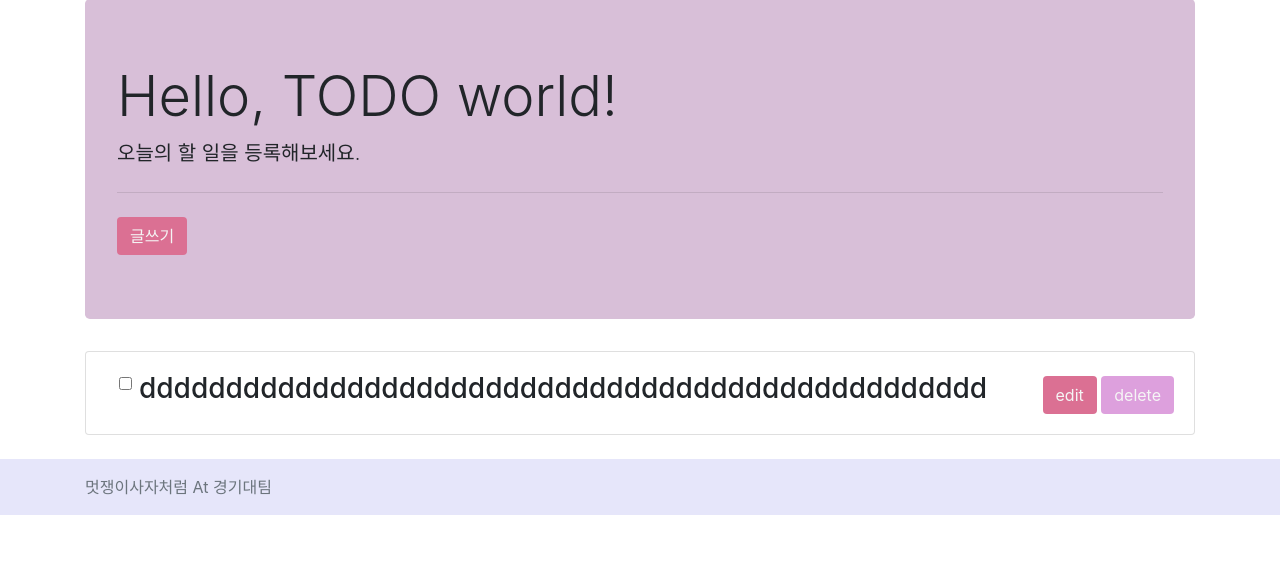
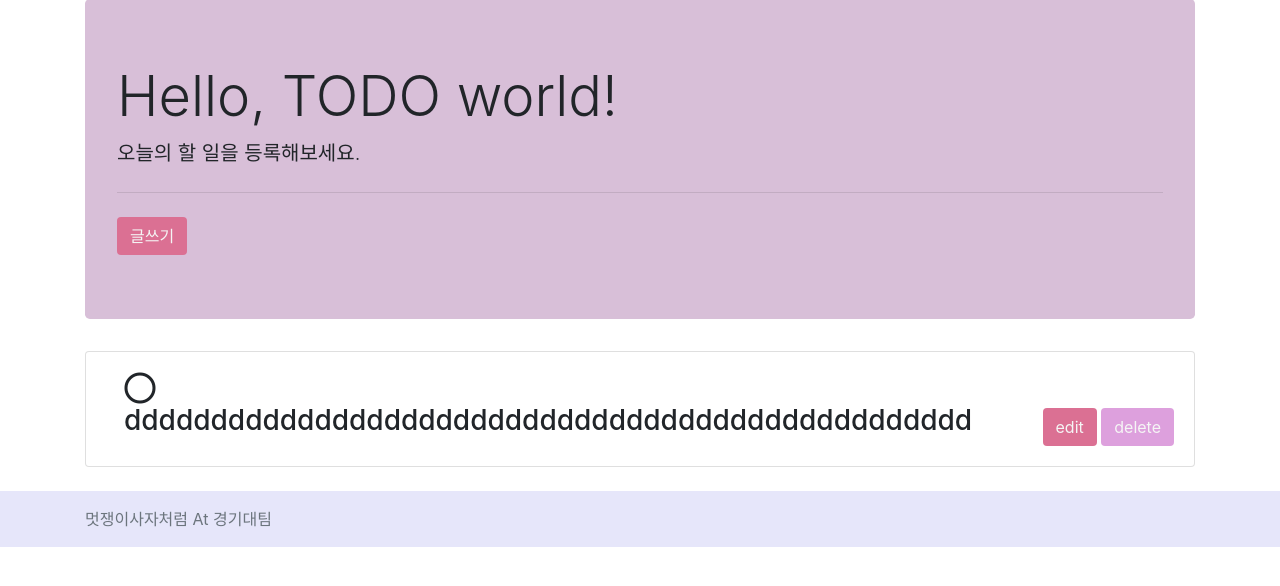
Before and after one commit to moonelysian/todo_project, a Django app: page /todo in a window 1280 px wide. Shown: the part 73-659 px from the top of the page. Run offline with Django 3.2, Linux system fonts and the light colour scheme; a user stored in the database is signed in; data comes from the database, SQL or seed files in the repository; both versions use the stored data as it was after the commit; some libraries are stand-ins or nearby versions.

Commit message:
ungikang third

```diff
--- a/todo_project/templates/base.html
+++ b/todo_project/templates/base.html
@@ -2,11 +2,11 @@
     <head>
         <link rel="stylesheet" href="https://stackpath.bootstrapcdn.com/bootstrap/4.2.1/css/bootstrap.min.css" integrity="sha384-GJzZqFGwb1QTTN6wy59ffF1BuGJpLSa9DkKMp0DgiMDm4iYMj70gZWKYbI706tWS" crossorigin="anonymous">
         <link href="https://stackpath.bootstrapcdn.com/font-awesome/4.7.0/css/font-awesome.min.css" rel="stylesheet" integrity="sha384-wvfXpqpZZVQGK6TAh5PVlGOfQNHSoD2xbE+QkPxCAFlNEevoEH3Sl0sibVcOQVnN" crossorigin="anonymous">
+        <link rel="stylesheet" href="https://use.fontawesome.com/releases/v5.7.2/css/all.css" integrity="sha384-fnmOCqbTlWIlj8LyTjo7mOUStjsKC4pOpQbqyi7RrhN7udi9RwhKkMHpvLbHG9Sr" crossorigin="anonymous">
 
         <script src="https://code.jquery.com/jquery-3.3.1.slim.min.js" integrity="sha384-q8i/X+965DzO0rT7abK41JStQIAqVgRVzpbzo5smXKp4YfRvH+8abtTE1Pi6jizo" crossorigin="anonymous"></script>
         <script src="https://cdnjs.cloudflare.com/ajax/libs/popper.js/1.14.6/umd/popper.min.js" integrity="sha384-wHAiFfRlMFy6i5SRaxvfOCifBUQy1xHdJ/yoi7FRNXMRBu5WHdZYu1hA6ZOblgut" crossorigin="anonymous"></script>
         <script src="https://stackpath.bootstrapcdn.com/bootstrap/4.2.1/js/bootstrap.min.js" integrity="sha384-B0UglyR+jN6CkvvICOB2joaf5I4l3gm9GU6Hc1og6Ls7i6U/mkkaduKaBhlAXv9k" crossorigin="anonymous"></script>
-
     </head>
 
     <body>
@@ -70,6 +70,6 @@
                 <span class="text-muted">멋쟁이사자처럼 At 경기대팀</span>
             </div>
         </footer>
+    </body>
 
-    </body>
 </html>
--- a/todolist/templates/todo.html
+++ b/todolist/templates/todo.html
@@ -16,8 +16,9 @@
             <div class="card-body">
                 <div class="row">
                     <div class="form-check col align-self-start pl-5">
-                    <input class="form-check-input" type="checkbox" value="" id="defaultCheck{{todo.id}}">
-                    <label class="form-check-label" for="defaultCheck{{todo.id}}">
+                        <input class="form-check-input" type="checkbox" style="display:none;" value="" id="{{todo.id}}" onclick="check(this)">
+                        <label class="form-check-label row" for="{{todo.id}}">
+                            <i class="far fa-circle fa-2x mr-2" id="icon{{todo.id}}"></i>
                             <h3>{{todo.item}}</h3>
                         </label>
                     </div>
@@ -32,5 +33,18 @@
     {% endfor %}
 
 </div>
+<script>
+function check(test) {
+    var getId = test.id;
+    var checkBox = document.getElementById(getId);
+    var iconId = "icon" + getId
+    var icon = document.getElementById(iconId);
+    if (checkBox.checked == true){
+        icon.className = "far fa-check-circle fa-2x mr-2";
+    } else {
+        icon.className = "far fa-circle fa-2x mr-2";
+    }
+}
+</script>
 
 {% endblock %}
```
Also changed, not shown: db.sqlite3. Lines whose indentation alone changed are shown as unchanged.
